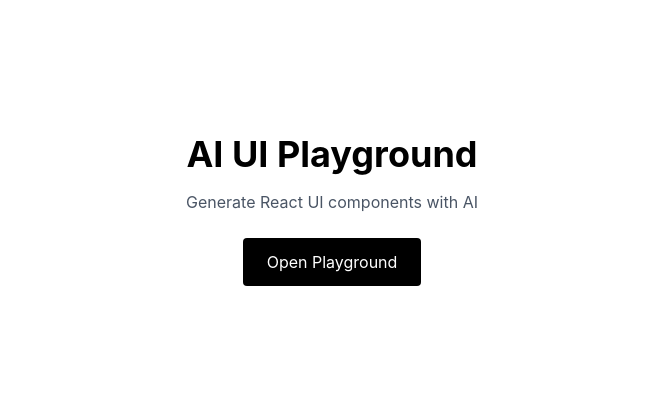
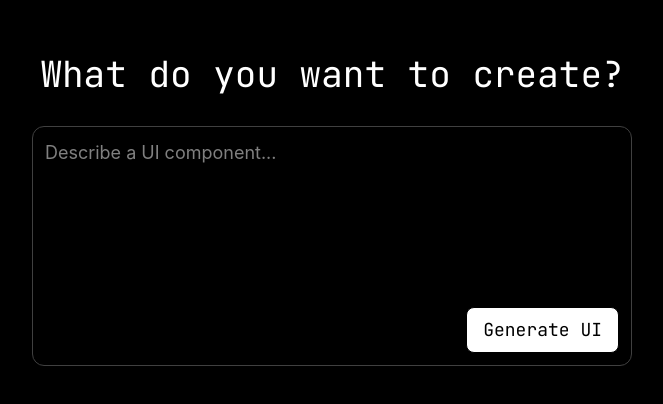
Before and after one commit to GokulKrishnaK771/AI-Component-Builder, a React (Vite) app: page / in a window 1280 px wide. Shown: the part 190-594 px from the top of the page, without its empty margins (308-971 px from the left). Built offline with nearby package versions, Linux system fonts and the light colour scheme.

Commit message:
made some ui changes and added new state for loading the preview from home

```diff
--- a/package.json
+++ b/package.json
@@ -23,6 +23,7 @@
     "react-redux": "^9.2.0",
     "react-router": "^7.13.1",
     "react-router-dom": "^7.13.1",
+    "tailwind-scrollbar": "^4.0.2",
     "tailwindcss": "^4.2.1"
   },
   "devDependencies": {
--- a/src/App.jsx
+++ b/src/App.jsx
@@ -1,13 +1,11 @@
-import {BrowserRouter as Router, Routes, Route} from 'react-router-dom'
-import Home from './pages/Home'
-import Playground from './pages/Playground'
+import { BrowserRouter as Router, Routes, Route } from "react-router-dom"
+import Home from "./pages/Home"
 
 const App = () => {
   return (
     <Router>
       <Routes>
-        <Route path='/' element={<Home />} />
-        <Route path='/playground' element={<Playground />} />
+        <Route path="/" element={<Home />} />
       </Routes>
     </Router>
   )
--- a/src/components/playground/PromptInput.jsx
+++ b/src/components/playground/PromptInput.jsx
@@ -1,40 +1,56 @@
-import { useSelector, useDispatch } from 'react-redux'
-import { setPrompt } from '../../features/playground/playgroundslice'
-import { generateComponent } from '../../features/ai/aislice'
+import { useSelector, useDispatch } from "react-redux"
+import { setPrompt, openBuilder } from "../../features/playground/playgroundslice"
+import { generateComponent } from "../../features/ai/aislice"
 
 const PromptInput = () => {
 
     const loading = useSelector((state) => state.ai.loading)
+    const prompt = useSelector((state) => state.playground.prompt)
+    const builderOpen = useSelector((state) => state.playground.builderOpen)
 
     const dispatch = useDispatch()
-
-    const prompt = useSelector((state) => state.playground.prompt)
 
     const handlePrompt = (e) => {
         dispatch(setPrompt(e.target.value))
     }
 
-    const handleGenerate = () => {
-        console.time("Full generation")
+    const handleSubmit = (e) => {
+        e.preventDefault()
+
+        if (!prompt.trim()) return
+
+        dispatch(openBuilder())
         dispatch(generateComponent(prompt))
     }
+
     return (
-        <div>
+        <>
+            <form
+                onSubmit={handleSubmit}
+                className={`${builderOpen ? "h-50 text-sm" : "h-60 text-lg"} relative w-full max-w-3xl mx-auto  rounded-xl border border-neutral-700
+                focus-within:border-neutral-500 p-3`}
+            >
                 <textarea
-                className="w-full border p-2 h-40 resize-none"
+                    className="w-full resize-none  pb-20
+                    min-h-[80px] max-h-[200px]
+                    overflow-y-auto
+                    transition-all duration-500
+                    outline-none focus:outline-none focus:ring-0"
                     placeholder="Describe a UI component..."
-                type="text"
                     value={prompt}
                     onChange={handlePrompt}
                 />
 
                 <button
-                onClick={handleGenerate}
-                className="border p-2"
+                    type="submit"
+                    className="absolute bottom-3 right-3 border px-4 py-2 rounded-lg bg-white text-black font-mono"
                 >
-                {loading? "Generating" : "Generate UI"}
+                    {loading ? "Generating..." : "Generate UI"}
                 </button>
-        </div>
+            </form>
+
+        </>
+
     )
 }
 
--- a/src/components/playground/tabs/CodeEditor.jsx
+++ b/src/components/playground/tabs/CodeEditor.jsx
@@ -1,26 +1,21 @@
 import Editor from "@monaco-editor/react";
-import { useSelector, useDispatch } from 'react-redux';
+import { useSelector, useDispatch } from "react-redux";
 import { setCode } from "../../../features/playground/playgroundslice";
-// import { useEffect } from "react";
-
-
 
 const CodeEditor = () => {
+  const dispatch = useDispatch();
+  const code = useSelector((state) => state.playground.code);
 
-    const dispatch = useDispatch();
-
-    const code = useSelector((state) => state.playground.code);
-    // const generatedCode = useSelector((state) => state.ai.generatedCode)
-
-    // const handleCodeChange = (value) => {
-    //     dispatch(setCode(value))
-    // }
-
-    // useEffect(() => {
-    //     if (generatedCode) {
-    //         dispatch(setCode(generatedCode))
-    //     }
-    // }, [generatedCode])
+  const handleBeforeMount = (monaco) => {
+    monaco.editor.defineTheme("black-theme", {
+      base: "vs-dark",
+      inherit: true,
+      rules: [],
+      colors: {
+        "editor.background": "#000000"
+      }
+    });
+  };
 
   return (
     <Editor
@@ -28,8 +23,9 @@ const CodeEditor = () => {
       height="100%"
       defaultLanguage="javascript"
       value={code}
+      beforeMount={handleBeforeMount}
       onChange={(value) => dispatch(setCode(value))}
-            theme="vs-dark"
+      theme="black-theme"
       options={{
         minimap: { enabled: false },
         fontSize: 15,
@@ -44,12 +40,12 @@ const CodeEditor = () => {
         cursorSmoothCaretAnimation: "on",
         padding: { top: 16 },
         automaticLayout: true,
-                wordWrap: "on",        // ⭐ enables multi-line wrapping
-                wordWrapColumn: 80,    // optional wrap column
-                wrappingIndent: "indent" // keeps indentation nice
+        wordWrap: "on",
+        wordWrapColumn: 80,
+        wrappingIndent: "indent"
       }}
     />
-    )
-}
+  );
+};
 
-export default CodeEditor
+export default CodeEditor;
--- a/src/features/playground/playgroundslice.js
+++ b/src/features/playground/playgroundslice.js
@@ -2,22 +2,26 @@ import { createSlice } from "@reduxjs/toolkit"
 
 const initialState = {
     prompt: "",
-    code: ""
+    code: "",
+    builderOpen: false
 }
 
-const  playgorundslice = createSlice({
+const playgorundslice = createSlice({
     name: "playground",
     initialState,
     reducers: {
-        setPrompt: (state,action)=>{
+        setPrompt: (state, action) => {
             state.prompt = action.payload
         },
-        setCode: (state, action)=>{
+        setCode: (state, action) => {
             state.code = action.payload
+        },
+        openBuilder: (state) => {
+            state.builderOpen = true
         }
     }
 })
 
-export const { setPrompt, setCode } = playgorundslice.actions
+export const { setPrompt, setCode, openBuilder } = playgorundslice.actions
 
 export default playgorundslice.reducer
--- a/src/index.css
+++ b/src/index.css
@@ -3,3 +3,30 @@
 @theme {
   --font-mono: "JetBrains Mono", monospace;
 }
+
+
+/* Firefox
+* {
+  scrollbar-width: thin;
+  scrollbar-color: rgba(255,255,255,0.25) transparent;
+} */
+
+/* Chrome / Edge / Safari */
+*::-webkit-scrollbar {
+  width: 8px;
+}
+
+*::-webkit-scrollbar-track {
+  background: transparent;
+   margin-top: 10px;
+  margin-bottom: 10px;
+}
+
+*::-webkit-scrollbar-thumb {
+  background: rgba(255,255,255,0.35);
+  border-radius: 999px;
+}
+
+*::-webkit-scrollbar-thumb:hover {
+  background: rgba(255,255,255,0.55);
+}
--- a/src/pages/Home.jsx
+++ b/src/pages/Home.jsx
@@ -1,24 +1,39 @@
-import { Link } from "react-router-dom"
+import { useSelector } from "react-redux"
+import PromptInput from "../components/playground/PromptInput"
+import PreviewTabs from "../components/playground/tabs/PreviewTabs"
+// import ChatMessages from "../components/ChatMessages"
 
 export default function Home() {
 
+  const builderOpen = useSelector(state => state.playground.builderOpen)
+
+  if (!builderOpen) {
+    return (
+      <div className="h-screen flex flex-col items-center justify-center bg-black text-white">
+
+        <h1 className="text-4xl mb-8 font-mono">
+          What do you want to create?
+        </h1>
+
+        <div className="w-[600px]">
+          <PromptInput />
+        </div>
+
+      </div>
+    )
+  }
+
   return (
-    <div className="h-screen flex flex-col items-center justify-center">
+    <div className="h-screen flex bg-black text-white">
 
-      <h1 className="text-4xl font-bold mb-4">
-        AI UI Playground
-      </h1>
+      <div className="w-[500px] flex flex-col bottom-0 mx-5 ">
+        {/* <ChatMessages /> */}
+        <PromptInput/>
+      </div>
 
-      <p className="text-gray-600 mb-6">
-        Generate React UI components with AI
-      </p>
-
-      <Link
-        to="/playground"
-        className="bg-black text-white px-6 py-3 rounded"
-      >
-        Open Playground
-      </Link>
+      <div className="flex-1">
+        <PreviewTabs />
+      </div>
 
     </div>
   )
--- a/src/pages/Playground.jsx
+++ b/src/pages/Playground.jsx
@@ -32,7 +32,7 @@ import PreviewTabs from "../components/playground/tabs/PreviewTabs"
 export default function Playground() {
 
   return (
-    <div className="h-screen flex">
+    <div className="h-screen flex bg-black">
 
       <div className="w-1/3 border-r flex flex-col">
         <PromptInput />
```
Also changed, not shown: src/components/playground/tabs/Preview.jsx (+28 -4 lines), 1 other file (tests, documents, lock files or other folders). Lines whose indentation alone changed are shown as unchanged.
